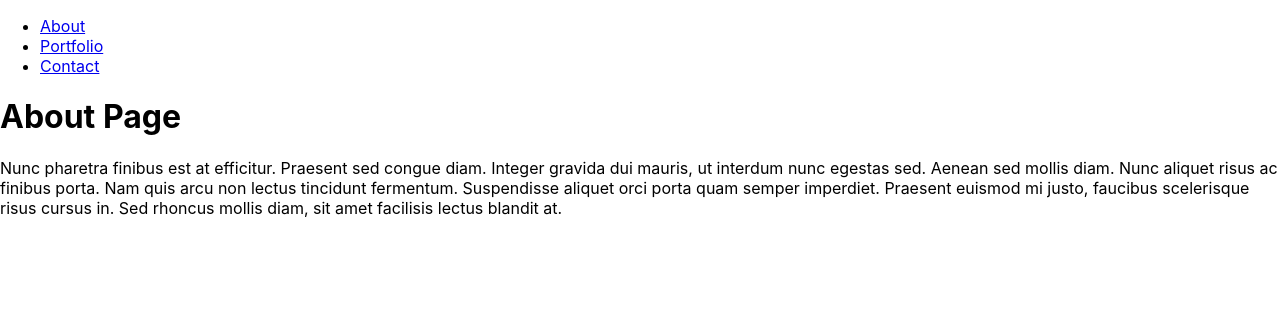
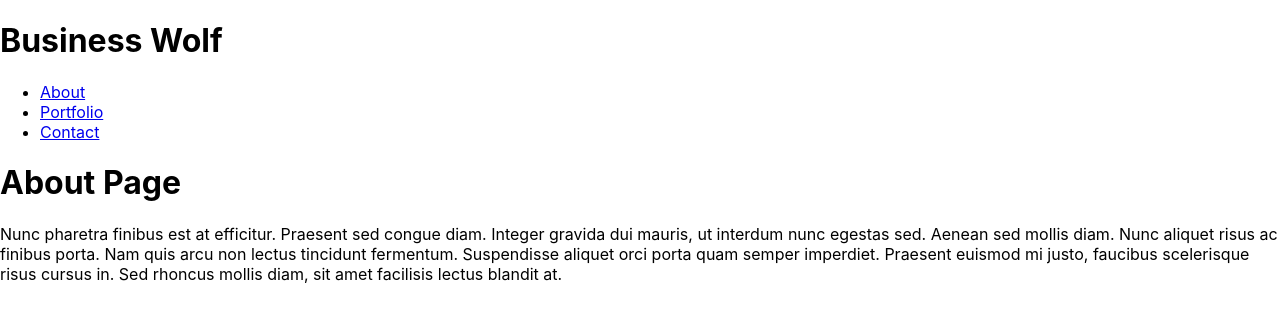
Before and after one commit to sissyhanks/business-wolf, a React (Create React App) app: page / in a window 1280 px wide. Shown: the top 322 px of the page. Built offline with nearby package versions, Linux system fonts and the light colour scheme.

Commit message:
set home page to render About

```diff
--- a/src/App.js
+++ b/src/App.js
@@ -1,14 +1,19 @@
 import React from "react";
+import Header from "./components/Header";
 import PortfolioContainer from "./components/PortfolioContainer";
+import Footer from "./components/Footer";
+
 // The state of the app is based on the page selected from the navigation list. because the state needs to be referenced by several components it is added to the app.js file to make it global
 import { useState } from 'react'
 
 function App(){
-  const [currentPage, setCurrentPage] = useState('About');
+  const [currentPage] = useState('About');
 
   return (
     <div className="container">
+      <Header currentPage={currentPage} />
       <PortfolioContainer currentPage={currentPage} />
+      <Footer />
     </div>
   );
 }
--- a/src/components/Header.js
+++ b/src/components/Header.js
@@ -1,9 +1,13 @@
 import React from 'react'
+import NavTabs from './NavTabs'
 
-const Header = () => {
+const Header = ( {currentPage, setCurrentPage} ) => {
+  const handlePageChange = (page) => setCurrentPage(page);
   return (
     <div>
-
+      <h1>Business Wolf</h1>
+            {/* We are passing the currentPage from state and the function to update it */}
+      <NavTabs currentPage={currentPage} handlePageChange={handlePageChange} />
     </div>
   )
 }
--- a/src/components/PortfolioContainer.js
+++ b/src/components/PortfolioContainer.js
@@ -1,13 +1,10 @@
-import React, { useState } from 'react';
-import NavTabs from './NavTabs';
+
 import About from './pages/About';
 import Portfolio from './pages/Portfolio';
 import Contact from './pages/Contact';
-import Header from './Header';
-import Footer from './Footer';
 
-export default function PortfolioContainer() {
-  const [currentPage, setCurrentPage] = useState('About');
+export default function PortfolioContainer( {currentPage} ) {
+
 
   // This method is checking to see what the value of `currentPage` is. Depending on the value of currentPage, we return the corresponding component to render.
   const renderPage = () => {
@@ -20,12 +17,11 @@ export default function PortfolioContainer() {
     return <Contact />;
   };
 
-  const handlePageChange = (page) => setCurrentPage(page);
+
 
   return (
     <div>
-      {/* We are passing the currentPage from state and the function to update it */}
-      <NavTabs currentPage={currentPage} handlePageChange={handlePageChange} />
+
       {/* Here we are calling the renderPage method which will return a component  */}
       {renderPage()}
     </div>
```
